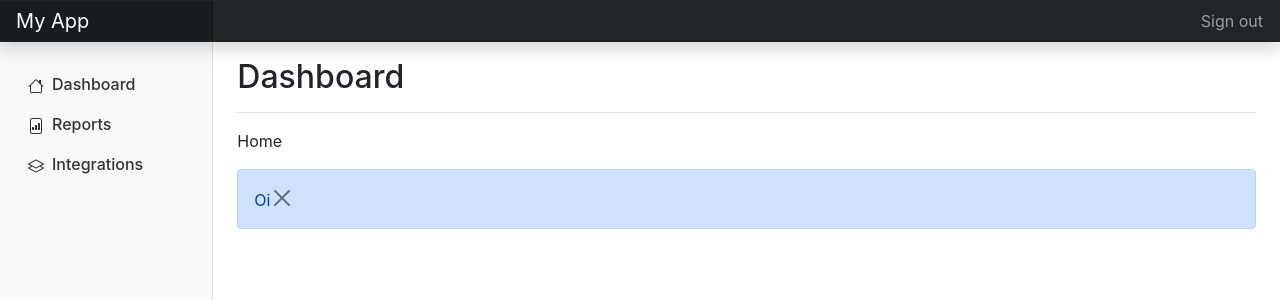
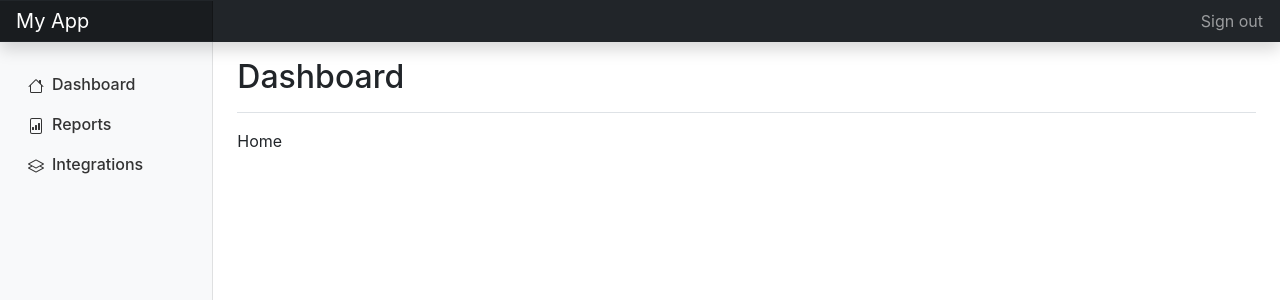
Before and after one commit to leisiamedeiros/react-template, a React (Create React App) app: page / in a window 1280 px wide. Shown: the top 300 px of the page. Built offline with nearby package versions, Linux system fonts and the light colour scheme.

Commit message:
Fix alert component

```diff
--- a/src/components/Alert/Alert.tsx
+++ b/src/components/Alert/Alert.tsx
@@ -17,7 +17,7 @@ export default class Alert extends Component<AlertProperties, any> {
     }
 
     getClassColor(classColor?: string): string {
-        return classColor ? `alert alert-${classColor}`
-            : "alert alert-primary";
+        return classColor ? `alert alert-${classColor} alert-dismissible fade show`
+            : "alert alert-primary alert-dismissible fade show";
     }
 }
--- a/src/components/Home.tsx
+++ b/src/components/Home.tsx
@@ -1,5 +1,4 @@
-import React, { Component } from 'react';
-import Alert from './Alert/Alert';
+import { Component } from 'react';
 import Layout from './Layout/Layout';
 
 export default class Home extends Component {
@@ -8,13 +7,8 @@ export default class Home extends Component {
             <Layout>
                 <div>
                     <p>Home</p>
-                    <Alert message="Oi" onClose={() => this.close()} />
                 </div>
             </Layout>
         )
     }
-
-    close() {
-
-    }
 }
```
